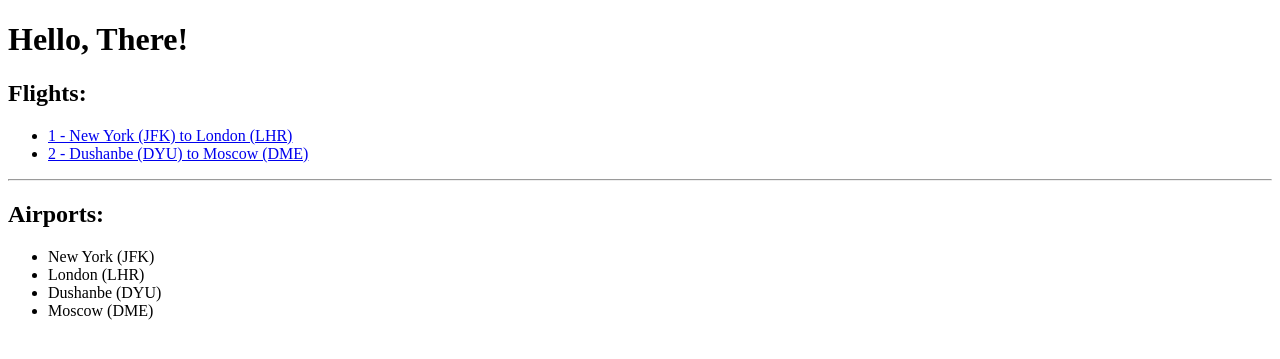
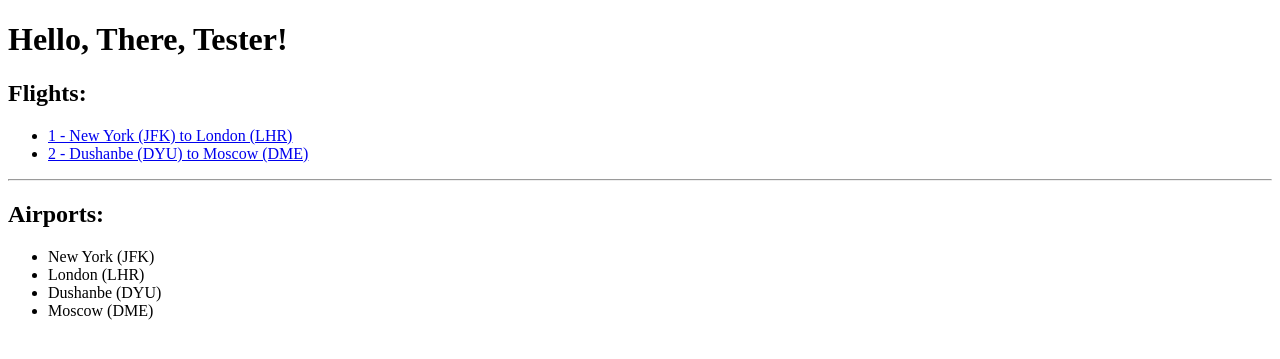
Before and after one commit to Mamadsho/airline, a Django app: page / in a window 1280 px wide. Shown: the top 359 px of the page. Run offline with Django 3.2, Linux system fonts and the light colour scheme; data comes from the database, SQL or seed files in the repository.

Commit message:
Update index.html

```diff
--- a/flights/templates/flights/index.html
+++ b/flights/templates/flights/index.html
@@ -1,7 +1,7 @@
 {% extends 'flights/base.html' %}
 {% block title %}DocumentTemplate{% endblock %}
 {% block body %}
-    <h1>Hello, There!</h1>
+    <h1>Hello, There, Tester!</h1>
     <h2>Flights:</h2>
     <ul>
         {%for flight in flights%}
```
